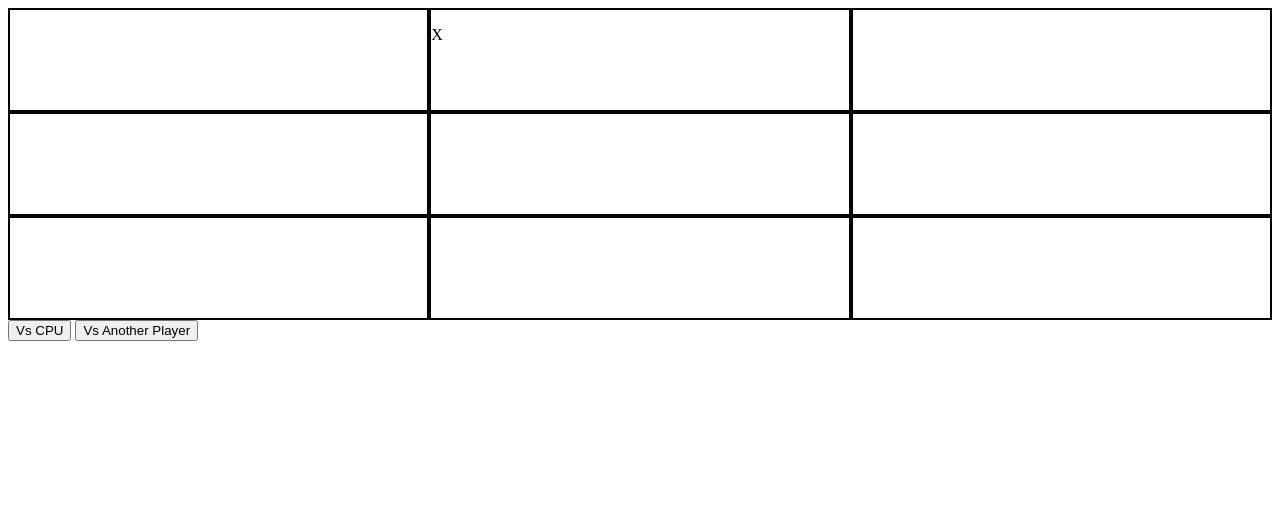
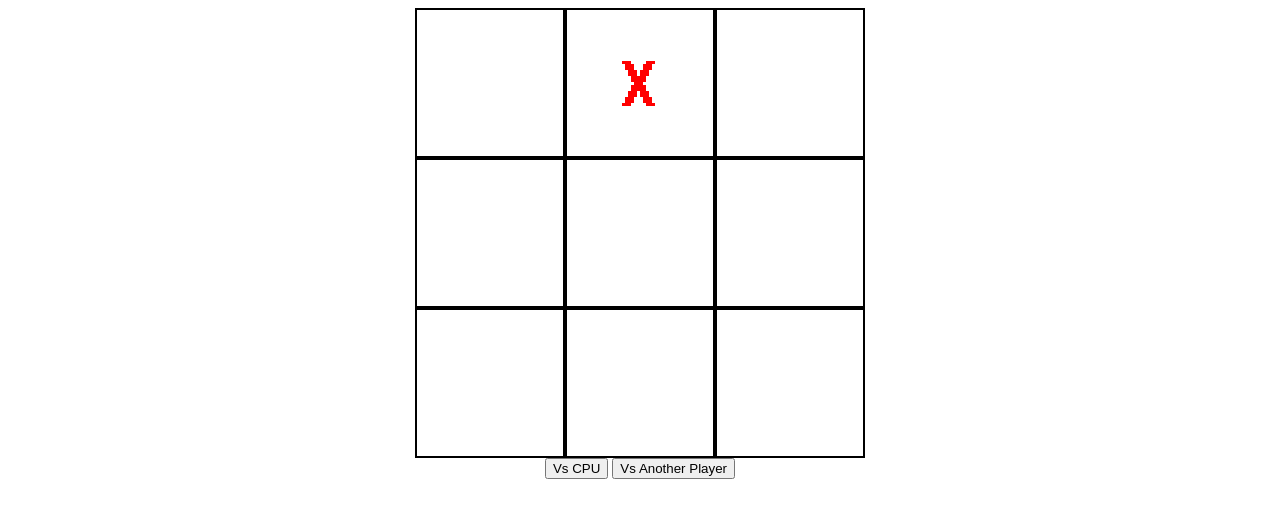
Before and after one commit to Juancho2706/tictactoe, a plain HTML site: page index.html in a window 1280 px wide. Both pictures are taken after a click on the element 639 px from the left and 60 px from the top of the page. Drawn offline with Linux system fonts and the light colour scheme.

Commit message:
Font, CPU AI
A font and new CPU AI, some clean up and variables

```diff
--- a/index.html
+++ b/index.html
@@ -9,8 +9,10 @@
 </head>
 <body>
     <div class="contenedor"></div>
-    <button class="solo">Vs CPU</button>
-    <button class="otroplayer">Vs Another Player</button>
+    <div class="botones">
+        <button class="solo">Vs CPU</button>
+        <button class="otroplayer">Vs Another Player</button>
+    </div>
 </body>
 </html>
 <script src="javascript.js"></script>
--- a/javascript.js
+++ b/javascript.js
@@ -1,39 +1,73 @@
+let turno = 'X'
+let esCPU = false
+
 const gameBoard = (() => {
     const unarraytablero = [{},{},{},{},{},{},{},{},{}]
+    const marcapc = 'O'
     for (let index = 0; index < 9; index++) {
         unarraytablero[index] = {elindex: index}
     }
-    const anadir = (x,eldiv) => {
-        Object.assign(unarraytablero[x], {lamarca:'x'})
-        laclase(eldiv)
+    const anadir = (x,eldiv,turn) => {
+        Object.assign(unarraytablero[x], {lamarca: turn})
+        laclase(eldiv,turn)
     }
-    const laclase = (acava) => {
-        acava.append(document.createElement('p'))
-        acava.querySelector('p').innerText = 'X'
-        acava.classList.add('x')
+    const laclase = (acava,turnodiv) => {
+        acava.querySelector('p').innerText = turnodiv
+        acava.classList.add(turnodiv)
+        acava.classList.add('no-click')
     }
-    return {anadir, unarraytablero}
+    const vsPC = (divcpu) => {
+        posalazarCPU = Math.floor(Math.random() * 9)
+        if(gameBoard.unarraytablero[posalazarCPU].lamarca == undefined){
+            Object.assign(gameBoard.unarraytablero[posalazarCPU], {lamarca: marcapc})
+            laclase(divcpu[posalazarCPU],marcapc)
+         }
+    }
+    return {anadir, unarraytablero, vsPC}
 })();
 
 let eltablerocontenedor = document.querySelector('.contenedor')
 const $solo = document.querySelector('.solo').addEventListener('click', (e)=>{swag(1)})
 const $otroplayer = document.querySelector('.otroplayer').addEventListener('click', (e)=>{swag(2)})
-
+const $elpackdedivs = eltablerocontenedor.getElementsByTagName('div')
 function swag(a){
     if(a==1){
-
+        return esCPU = true
     }else if(a==2){
-
+        return esCPU = false
     }
 }
+
+// async function laespera(){
+//     async function pause() {
+//         await new Promise(resolve => setTimeout(resolve, 5000));
+//       }
+
+//       console.log('Start');
+//       await pause();
+// }
 
 for (let index = 0; index < gameBoard.unarraytablero.length; index++) {
     const undiv = document.createElement('div')
     undiv.classList.add('lineas')
-    // undiv.classList.add(index.toString())
     undiv.addEventListener('click', (e)=>{
-        gameBoard.anadir(index,undiv)
-        console.log(gameBoard.unarraytablero[index])
+        gameBoard.anadir(index,undiv,turno)
+        if(esCPU == true){
+            // const wait = () => {
+            //     return new Promise(resolve => setTimeout(resolve, 1000));
+            //   }
+            //   wait().then(() => {
+                // laespera()
+                gameBoard.vsPC($elpackdedivs)
+            //   })
+        }else{
+            if(turno == 'X'){
+                turno = 'O'
+            }else if(turno == 'O'){
+                turno = 'X'
+            }
+        }
     })
+    undiv.append(document.createElement('p'))
     eltablerocontenedor.append(undiv)
 }
--- a/style.css
+++ b/style.css
@@ -2,12 +2,37 @@
     border: 2px solid;
     min-width: 100px;
     min-height: 100px;
+    max-width: 150px;
+    max-height: 150px;
+    display: grid;
+    align-content: center;
+    justify-items: center;
+    align-items: center;
 }
 .contenedor{
+    font-family: 'Game' , system-ui, -apple-system, BlinkMacSystemFont, 'Segoe UI', Roboto, Oxygen, Ubuntu, Cantarell, 'Open Sans', 'Helvetica Neue', sans-serif;
     display: grid;
-    grid-template-columns: 1fr 1fr 1fr;
-    grid-template-rows: 1fr 1fr 1fr;
+    grid-template-columns: 150px 150px 150px;
+    grid-template-rows: 150px 150px 150px;
+    place-content: center;
 }
-.x>p{
-    font-stretch: condensed;
+.lineas>p{
+    font-size: xxx-large;
 }
+.O>p{
+    color: green;
+}
+.X>p{
+    color: red;
+}
+.botones{
+    text-align: center;
+}
+.no-click {
+    pointer-events: none;
+    cursor: default;
+}
+@font-face {
+    font-family: 'Game';
+    src: url('/font/Gameplay.ttf');
+}
```
Also changed, not shown: font/Gameplay.ttf (added).
